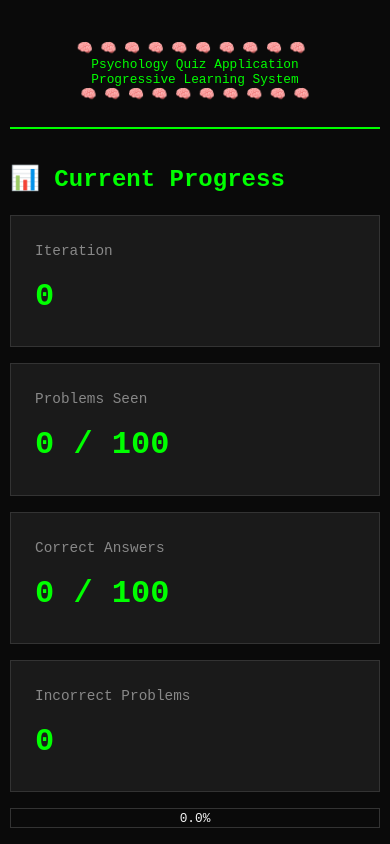
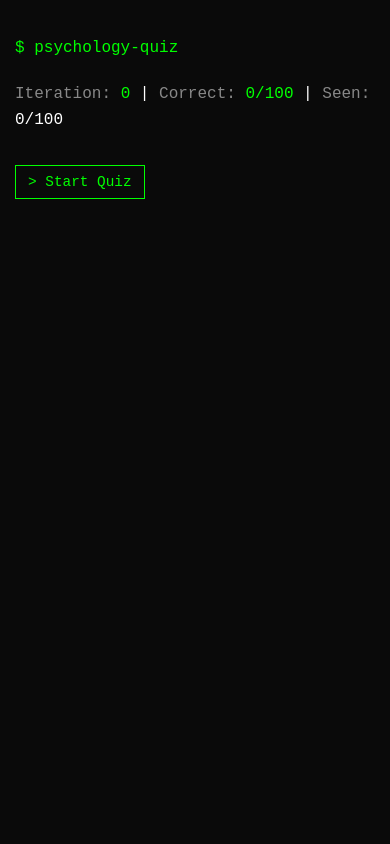
Before and after one commit to jyang-ca/sosc-quiz, a React (Vite) app: page / in a window 390 px wide. Shown: the top 844 px of the page. Built offline with nearby package versions, Linux system fonts and the light colour scheme.

Commit message:
updateLui

```diff
--- a/src/components/Feedback.tsx
+++ b/src/components/Feedback.tsx
@@ -27,26 +27,27 @@ const Feedback = ({ problem, selectedAnswer, onContinue }: FeedbackProps) => {
 
     return (
         <div>
-            <div className={`feedback ${isCorrect ? 'correct' : 'incorrect'}`}>
-                <div className="feedback-title">
+            <div style={{ margin: '1rem 0' }}>
+                <p>
                     {isCorrect ? (
-                        <span className="text-success">✅ Correct!</span>
+                        <span className="text-success">[CORRECT]</span>
                     ) : (
-                        <span className="text-error">❌ Incorrect</span>
+                        <span className="text-error">[INCORRECT]</span>
                     )}
+                </p>
             </div>
 
-                <div className="feedback-content">
+            <div style={{ margin: '1.5rem 0' }}>
                 <p>
-                        <strong>Your answer:</strong>{' '}
+                    <span className="text-dim">Your answer:</span>{' '}
                     <span className={isCorrect ? 'text-success' : 'text-error'}>
                         {selectedAnswer}. {problem.options[selectedAnswer]}
                     </span>
                 </p>
 
                 {!isCorrect && (
-                        <p>
-                            <strong>Correct answer:</strong>{' '}
+                    <p style={{ marginTop: '0.5rem' }}>
+                        <span className="text-dim">Correct:</span>{' '}
                         <span className="text-success">
                             {problem.answer}. {problem.options[problem.answer]}
                         </span>
@@ -54,28 +55,19 @@ const Feedback = ({ problem, selectedAnswer, onContinue }: FeedbackProps) => {
                 )}
             </div>
 
-                <div className="feedback-explanation">
-                    <p>
-                        <strong>📝 Explanation:</strong>
-                    </p>
-                    <p style={{ marginTop: '0.5rem', lineHeight: '1.8' }}>
+            <hr className="separator" />
+
+            <div style={{ margin: '1.5rem 0', lineHeight: '1.8' }}>
+                <p className="text-dim">Explanation:</p>
+                <p className="text-secondary" style={{ marginTop: '0.5rem' }}>
                     {problem.related_info}
                 </p>
             </div>
-            </div>
 
-            <div style={{ textAlign: 'center', margin: '2rem 0' }}>
+            <div style={{ margin: '2rem 0' }}>
                 <button className="btn" onClick={onContinue} autoFocus>
-                    Continue
+                    &gt; Continue
                 </button>
-            </div>
-
-            <hr className="separator" />
-
-            <div style={{ textAlign: 'center', padding: '1rem 0' }}>
-                <p className="text-dim" style={{ fontSize: '0.9rem' }}>
-                    Press Enter or Space to continue
-                </p>
             </div>
         </div>
     );
--- a/src/components/Loading.tsx
+++ b/src/components/Loading.tsx
@@ -2,14 +2,9 @@ const Loading = () => {
   return (
     <div className="loading">
       <div className="ascii-art">
-{`
-🧠 🧠 🧠 🧠 🧠 🧠 🧠 🧠 🧠 🧠
-Psychology Quiz Application
-Progressive Learning System
-🧠 🧠 🧠 🧠 🧠 🧠 🧠 🧠 🧠 🧠
-`}
+        {`$ psychology-quiz`}
       </div>
-      <p className="text-primary">Loading problems...</p>
+      <p className="text-dim" style={{ marginTop: '1rem' }}>Loading problems...</p>
       <div className="spinner"></div>
     </div>
   );
--- a/src/components/Statistics.tsx
+++ b/src/components/Statistics.tsx
@@ -32,114 +32,69 @@ const Statistics = ({
 
     return (
         <div>
-            <hr className="separator-heavy" />
-
             {iterationCompleted && (
-                <div style={{ textAlign: 'center', margin: '2rem 0' }}>
-                    <div className="ascii-art">
-                        {`
-🎉 🎉 🎉 🎉 🎉 🎉 🎉 🎉 🎉 🎉
-   ITERATION COMPLETE!
-🎉 🎉 🎉 🎉 🎉 🎉 🎉 🎉 🎉 🎉
-`}
-                    </div>
-                    <p className="text-success" style={{ fontSize: '1.2rem', margin: '1rem 0' }}>
-                        You have completed all 100 problems correctly!
-                    </p>
-                    <p className="text-primary">
-                        Starting Iteration {state.iteration}
+                <div style={{ margin: '1.5rem 0' }}>
+                    <p className="text-success">[ITERATION COMPLETE]</p>
+                    <p className="text-secondary" style={{ marginTop: '0.5rem' }}>
+                        All 100 problems answered correctly. Starting Iteration {state.iteration}
                     </p>
                     <hr className="separator" />
                 </div>
             )}
 
-            <h2 className="text-primary">📊 Quiz Statistics</h2>
-
-            <div className="stats-container">
-                <h3 className="text-secondary">Current Session</h3>
-                <div className="stats-grid">
-                    <div className="stat-card">
-                        <div className="stat-label">Total Questions</div>
-                        <div className="stat-value">{currentStats.total_questions}</div>
-                    </div>
-
-                    <div className="stat-card">
-                        <div className="stat-label">First Try Correct</div>
-                        <div className="stat-value text-success">{currentStats.correct_first_try}</div>
-                    </div>
-
-                    <div className="stat-card">
-                        <div className="stat-label">First Try Accuracy</div>
-                        <div className="stat-value text-success">{firstTryAccuracy.toFixed(1)}%</div>
-                    </div>
-
-                    <div className="stat-card">
-                        <div className="stat-label">Overall Accuracy</div>
-                        <div className="stat-value text-primary">{overallAccuracy.toFixed(1)}%</div>
-                    </div>
-                </div>
+            <div style={{ margin: '1.5rem 0' }}>
+                <p className="text-primary">Session Results:</p>
+                <p style={{ marginLeft: '1rem', marginTop: '0.5rem' }}>
+                    <span className="text-dim">Questions:</span>{' '}
+                    <span className="text-secondary">{currentStats.total_questions}</span>
+                    {' | '}
+                    <span className="text-dim">First-try:</span>{' '}
+                    <span className="text-success">{currentStats.correct_first_try}</span>
+                    {' '}
+                    <span className="text-success">({firstTryAccuracy.toFixed(1)}%)</span>
+                    {' | '}
+                    <span className="text-dim">Overall:</span>{' '}
+                    <span className="text-primary">{overallAccuracy.toFixed(1)}%</span>
+                </p>
             </div>
 
             <hr className="separator" />
 
-            <div className="stats-container">
-                <h3 className="text-secondary">Overall Progress</h3>
-
-                <div className="stats-grid">
-                    <div className="stat-card">
-                        <div className="stat-label">Current Iteration</div>
-                        <div className="stat-value">{state.iteration}</div>
-                    </div>
-
-                    <div className="stat-card">
-                        <div className="stat-label">Problems Seen</div>
-                        <div className="stat-value">{state.seen_problems.length} / {totalProblems}</div>
-                    </div>
-
-                    <div className="stat-card">
-                        <div className="stat-label">Correct Problems</div>
-                        <div className="stat-value text-success">{state.correct_problems.length} / {totalProblems}</div>
-                    </div>
-
-                    <div className="stat-card">
-                        <div className="stat-label">Remaining</div>
-                        <div className="stat-value text-warning">
-                            {totalProblems - state.correct_problems.length}
-                        </div>
-                    </div>
-                </div>
-
-                <div className="progress-bar">
-                    <div className="progress-fill" style={{ width: `${progress}%` }}></div>
-                    <div className="progress-text">{progress.toFixed(1)}%</div>
-                </div>
+            <div style={{ margin: '1.5rem 0' }}>
+                <p className="text-primary">Progress:</p>
+                <p style={{ marginLeft: '1rem', marginTop: '0.5rem' }}>
+                    <span className="text-dim">Iteration:</span>{' '}
+                    <span className="text-secondary">{state.iteration}</span>
+                    {' | '}
+                    <span className="text-dim">Correct:</span>{' '}
+                    <span className="text-success">{state.correct_problems.length}/{totalProblems}</span>
+                    {' '}
+                    <span className="text-success">({progress.toFixed(1)}%)</span>
+                    {' | '}
+                    <span className="text-dim">Remaining:</span>{' '}
+                    <span className="text-warning">{totalProblems - state.correct_problems.length}</span>
+                </p>
             </div>
 
             {state.iteration_stats.length > 0 && (
                 <>
                     <hr className="separator" />
-                    <div className="stats-container">
-                        <h3 className="text-secondary">📜 Previous Iterations</h3>
-                        <ul className="stat-list">
+                    <div style={{ margin: '1.5rem 0' }}>
+                        <p className="text-dim">Previous iterations:</p>
                         {state.iteration_stats.slice(-5).reverse().map((stat, idx) => (
-                                <li key={idx} className="stat-list-item">
-                                    <div>
-                                        <span className="text-primary">Iteration {stat.iteration}</span>
-                                        {' - '}
+                            <p key={idx} style={{ marginLeft: '1rem', marginTop: '0.5rem' }}>
+                                <span className="text-dim">#{stat.iteration}:</span>{' '}
+                                <span className="text-secondary">
+                                    {stat.correct_first_try}/{stat.total_questions}
+                                </span>
+                                {' '}
+                                <span className="text-success">({stat.accuracy.toFixed(1)}%)</span>
+                                {' '}
                                 <span className="text-dim">
                                     {new Date(stat.completed_at).toLocaleDateString()}
                                 </span>
-                                    </div>
-                                    <div>
-                                        <span className="text-secondary">
-                                            {stat.correct_first_try}/{stat.total_questions} questions
-                                        </span>
-                                        {' - '}
-                                        <span className="text-success">{stat.accuracy.toFixed(1)}% accuracy</span>
-                                    </div>
-                                </li>
+                            </p>
                         ))}
-                        </ul>
                     </div>
                 </>
             )}
@@ -147,54 +102,40 @@ const Statistics = ({
             {topIncorrect.length > 0 && (
                 <>
                     <hr className="separator" />
-                    <div className="stats-container">
-                        <h3 className="text-secondary">❗ Most Difficult Problems</h3>
-                        <ul className="stat-list">
+                    <div style={{ margin: '1.5rem 0' }}>
+                        <p className="text-dim">Most difficult problems:</p>
                         {topIncorrect.map((item, idx) => {
-                                const shortQuestion = item.question.length > 80
-                                    ? item.question.substring(0, 80) + '...'
+                            const shortQuestion = item.question.length > 60
+                                ? item.question.substring(0, 60) + '...'
                                 : item.question;
 
                             return (
-                                    <li key={idx} className="stat-list-item">
-                                        <div>
-                                            <span className="text-error">#{idx + 1}</span>
-                                            {' - '}
+                                <p key={idx} style={{ marginLeft: '1rem', marginTop: '0.5rem' }}>
+                                    <span className="text-warning">#{idx + 1}</span>
+                                    {' '}
                                     <span className="text-dim">[{item.stat.chapter}]</span>
-                                        </div>
-                                        <div className="text-secondary" style={{ fontSize: '0.9rem', marginTop: '0.3rem' }}>
+                                    {' '}
+                                    <span className="text-error">x{item.stat.incorrect_count}</span>
+                                    <br />
+                                    <span className="text-secondary" style={{ fontSize: '0.9rem', marginLeft: '1.5rem' }}>
                                         {shortQuestion}
-                                        </div>
-                                        <div style={{ marginTop: '0.3rem' }}>
-                                            <span className="text-warning">
-                                                Incorrect: {item.stat.incorrect_count} times
                                     </span>
-                                        </div>
-                                    </li>
+                                </p>
                             );
                         })}
-                        </ul>
                     </div>
                 </>
             )}
 
-            <hr className="separator-heavy" />
+            <hr className="separator" />
 
-            <div style={{ textAlign: 'center', margin: '2rem 0' }}>
-                <p className="text-success" style={{ fontSize: '1.1rem', marginBottom: '1rem' }}>
-                    ✅ Quiz completed! All problems answered correctly.
+            <div style={{ margin: '2rem 0' }}>
+                <p className="text-success" style={{ marginBottom: '1rem' }}>
+                    [QUIZ COMPLETE]
                 </p>
                 <button className="btn" onClick={onBackToWelcome}>
-                    Back to Home
+                    &gt; Back to Home
                 </button>
-            </div>
-
-            <hr className="separator" />
-
-            <div style={{ textAlign: 'center', padding: '1rem 0' }}>
-                <p className="text-dim" style={{ fontSize: '0.9rem' }}>
-                    👋 Great work! Keep learning!
-                </p>
             </div>
         </div>
     );
--- a/src/components/Welcome.tsx
+++ b/src/components/Welcome.tsx
@@ -8,93 +8,57 @@ interface WelcomeProps {
 
 const Welcome = ({ stateManager, onStartQuiz, totalProblems }: WelcomeProps) => {
     const state = stateManager.getState();
-    const progress = totalProblems > 0 ? (state.correct_problems.length / totalProblems) * 100 : 0;
 
     return (
         <div>
             <div className="ascii-art">
-                {`
-🧠 🧠 🧠 🧠 🧠 🧠 🧠 🧠 🧠 🧠
-Psychology Quiz Application
-Progressive Learning System
-🧠 🧠 🧠 🧠 🧠 🧠 🧠 🧠 🧠 🧠
-`}
+{`$ psychology-quiz`}
             </div>
 
-            <hr className="separator-heavy" />
-
-            <div className="stats-container">
-                <h2 className="text-primary">📊 Current Progress</h2>
-
-                <div className="stats-grid">
-                    <div className="stat-card">
-                        <div className="stat-label">Iteration</div>
-                        <div className="stat-value">{state.iteration}</div>
-                    </div>
-
-                    <div className="stat-card">
-                        <div className="stat-label">Problems Seen</div>
-                        <div className="stat-value">{state.seen_problems.length} / {totalProblems}</div>
-                    </div>
-
-                    <div className="stat-card">
-                        <div className="stat-label">Correct Answers</div>
-                        <div className="stat-value">{state.correct_problems.length} / {totalProblems}</div>
-                    </div>
-
-                    <div className="stat-card">
-                        <div className="stat-label">Incorrect Problems</div>
-                        <div className="stat-value text-warning">{state.incorrect_problems.length}</div>
-                    </div>
-                </div>
-
-                <div className="progress-bar">
-                    <div className="progress-fill" style={{ width: `${progress}%` }}></div>
-                    <div className="progress-text">{progress.toFixed(1)}%</div>
-                </div>
+            <div style={{ margin: '1.5rem 0' }}>
+                <p>
+                    <span className="text-dim">Iteration:</span>{' '}
+                    <span className="text-primary">{state.iteration}</span>
+                    {' | '}
+                    <span className="text-dim">Correct:</span>{' '}
+                    <span className="text-success">{state.correct_problems.length}/{totalProblems}</span>
+                    {' | '}
+                    <span className="text-dim">Seen:</span>{' '}
+                    <span className="text-secondary">{state.seen_problems.length}/{totalProblems}</span>
+                    {state.incorrect_problems.length > 0 && (
+                        <>
+                            {' | '}
+                            <span className="text-dim">Incorrect:</span>{' '}
+                            <span className="text-warning">{state.incorrect_problems.length}</span>
+                        </>
+                    )}
+                </p>
             </div>
 
-            <hr className="separator-heavy" />
-
-            <div style={{ textAlign: 'center', margin: '2rem 0' }}>
-                <h3 className="text-primary">Ready to start?</h3>
-                <p className="text-secondary" style={{ margin: '1rem 0' }}>
-                    You will answer 20 questions. Incorrect answers will be retested until all are correct.
-                </p>
+            <div style={{ margin: '2rem 0' }}>
                 <button className="btn" onClick={onStartQuiz}>
-                    Start Quiz
+                    &gt; Start Quiz
                 </button>
             </div>
 
             {state.iteration_stats.length > 0 && (
                 <>
                     <hr className="separator" />
-                    <div>
-                        <h3 className="text-primary">📜 Previous Iterations</h3>
-                        <ul className="stat-list">
-                            {state.iteration_stats.slice(-5).reverse().map((stat, idx) => (
-                                <li key={idx} className="stat-list-item">
-                                    <span className="text-primary">Iteration {stat.iteration}</span>
-                                    {' - '}
-                                    <span className="text-secondary">
-                                        {stat.correct_first_try}/{stat.total_questions}
-                                    </span>
-                                    {' - '}
-                                    <span className="text-success">{stat.accuracy.toFixed(1)}%</span>
-                                </li>
-                            ))}
-                        </ul>
+                    <div style={{ margin: '1rem 0' }}>
+                        <p className="text-dim">Previous:</p>
+                        {state.iteration_stats.slice(-5).reverse().map((stat, idx) => (
+                            <p key={idx} style={{ marginLeft: '1rem', marginTop: '0.5rem' }}>
+                                <span className="text-dim">#{stat.iteration}:</span>{' '}
+                                <span className="text-secondary">
+                                    {stat.correct_first_try}/{stat.total_questions}
+                                </span>
+                                {' '}
+                                <span className="text-success">({stat.accuracy.toFixed(1)}%)</span>
+                            </p>
+                        ))}
                     </div>
                 </>
             )}
-
-            <hr className="separator" />
-
-            <div style={{ textAlign: 'center', padding: '1rem 0' }}>
-                <p className="text-dim" style={{ fontSize: '0.9rem' }}>
-                    Use arrow keys ↑↓ or click to select answers • Press Enter or click Submit
-                </p>
-            </div>
         </div>
     );
 };
--- a/src/index.css
+++ b/src/index.css
@@ -84,33 +84,25 @@ h1, h2, h3, h4, h5, h6 {
   margin: 1rem 0;
 }
 
-.separator-heavy {
-  border: none;
-  border-top: 2px solid var(--text-primary);
-  margin: 1.5rem 0;
-}
-
 /* ASCII Art */
 .ascii-art {
   color: var(--text-primary);
   white-space: pre;
-  font-size: 0.8rem;
+  font-size: 1rem;
   line-height: 1.2;
-  text-align: center;
-  margin: 1rem 0;
+  margin: 1.5rem 0;
 }
 
 /* Buttons */
 .btn {
   background-color: transparent;
-  border: 2px solid var(--text-primary);
+  border: 1px solid var(--text-primary);
   color: var(--text-primary);
-  padding: 0.75rem 1.5rem;
+  padding: 0.5rem 1rem;
   font-family: 'Courier New', 'Courier', monospace;
-  font-size: 1rem;
+  font-size: 0.95rem;
   cursor: pointer;
-  transition: all 0.2s;
-  margin: 0.5rem;
+  transition: all 0.1s;
 }
 
 .btn:hover {
@@ -119,33 +111,34 @@ h1, h2, h3, h4, h5, h6 {
 }
 
 .btn:focus {
-  outline: 2px solid var(--text-warning);
+  outline: 1px solid var(--text-primary);
   outline-offset: 2px;
 }
 
 .btn:disabled {
-  opacity: 0.5;
+  opacity: 0.3;
   cursor: not-allowed;
+  border-color: var(--text-dim);
+  color: var(--text-dim);
 }
 
 /* Option list */
 .option-list {
   list-style: none;
-  margin: 1rem 0;
+  margin: 1.5rem 0;
 }
 
 .option-item {
-  padding: 1rem;
+  padding: 0.75rem;
   margin: 0.5rem 0;
   border: 1px solid var(--border-color);
   cursor: pointer;
-  transition: all 0.2s;
-  background-color: var(--bg-secondary);
+  transition: all 0.1s;
+  background-color: transparent;
 }
 
 .option-item:hover {
   border-color: var(--text-primary);
-  background-color: var(--bg-primary);
 }
 
 .option-item.selected {
@@ -155,115 +148,19 @@ h1, h2, h3, h4, h5, h6 {
 }
 
 .option-item:focus {
-  outline: 2px solid var(--text-warning);
+  outline: 1px solid var(--text-primary);
   outline-offset: 2px;
-}
-
-/* Question display */
-.question-header {
-  margin-bottom: 2rem;
-  padding-bottom: 1rem;
-  border-bottom: 2px solid var(--text-primary);
-}
-
-.question-meta {
-  color: var(--text-dim);
-  font-size: 0.9rem;
-  margin-bottom: 0.5rem;
-}
-
-.question-text {
-  font-size: 1.1rem;
-  margin: 1.5rem 0;
-  line-height: 1.8;
-}
-
-/* Feedback display */
-.feedback {
-  margin: 2rem 0;
-  padding: 1.5rem;
-  border: 2px solid;
-  border-radius: 4px;
-}
-
-.feedback.correct {
-  border-color: var(--text-success);
-  background-color: rgba(0, 255, 0, 0.05);
-}
-
-.feedback.incorrect {
-  border-color: var(--text-error);
-  background-color: rgba(255, 68, 68, 0.05);
-}
-
-.feedback-title {
-  font-size: 1.2rem;
-  font-weight: bold;
-  margin-bottom: 1rem;
-}
-
-.feedback-content {
-  margin: 0.5rem 0;
-}
-
-.feedback-explanation {
-  margin-top: 1rem;
-  padding-top: 1rem;
-  border-top: 1px solid var(--border-color);
-}
-
-/* Statistics */
-.stats-container {
-  margin: 2rem 0;
-}
-
-.stats-grid {
-  display: grid;
-  grid-template-columns: repeat(auto-fit, minmax(250px, 1fr));
-  gap: 1rem;
-  margin: 1rem 0;
-}
-
-.stat-card {
-  padding: 1.5rem;
-  border: 1px solid var(--border-color);
-  background-color: var(--bg-secondary);
-}
-
-.stat-label {
-  color: var(--text-dim);
-  font-size: 0.9rem;
-  margin-bottom: 0.5rem;
-}
-
-.stat-value {
-  color: var(--text-primary);
-  font-size: 2rem;
-  font-weight: bold;
-}
-
-.stat-list {
-  list-style: none;
-  margin: 1rem 0;
-}
-
-.stat-list-item {
-  padding: 0.75rem;
-  margin: 0.5rem 0;
-  border-left: 3px solid var(--text-primary);
-  padding-left: 1rem;
-  background-color: var(--bg-secondary);
 }
 
 /* Loading spinner */
 .loading {
-  text-align: center;
-  padding: 3rem;
+  padding: 2rem 0;
 }
 
 .spinner {
   display: inline-block;
   animation: spin 1s linear infinite;
+  margin-top: 1rem;
 }
 
 @keyframes spin {
@@ -276,67 +173,18 @@ h1, h2, h3, h4, h5, h6 {
 
 .spinner::after {
   content: '|';
-  font-size: 2rem;
+  font-size: 1.5rem;
   color: var(--text-primary);
-}
-
-/* Blinking cursor */
-.cursor {
-  display: inline-block;
-  width: 0.6rem;
-  height: 1.2rem;
-  background-color: var(--text-primary);
-  animation: blink 1s infinite;
-  margin-left: 0.2rem;
-}
-
-@keyframes blink {
-  0%, 49% { opacity: 1; }
-  50%, 100% { opacity: 0; }
-}
-
-/* Progress bar */
-.progress-bar {
-  width: 100%;
-  height: 20px;
-  border: 1px solid var(--border-color);
-  margin: 1rem 0;
-  position: relative;
-}
-
-.progress-fill {
-  height: 100%;
-  background-color: var(--text-primary);
-  transition: width 0.3s;
-}
-
-.progress-text {
-  position: absolute;
-  top: 0;
-  left: 50%;
-  transform: translateX(-50%);
-  line-height: 20px;
-  font-size: 0.8rem;
-  color: var(--text-secondary);
-  mix-blend-mode: difference;
 }
 
 /* Responsive */
 @media (max-width: 768px) {
   .terminal {
-    padding: 10px;
-  }
-
-  .question-text {
-    font-size: 1rem;
-  }
-
-  .stats-grid {
-    grid-template-columns: 1fr;
+    padding: 15px;
   }
 
   .btn {
-    padding: 0.5rem 1rem;
+    padding: 0.5rem 0.75rem;
     font-size: 0.9rem;
   }
 }
```
Also changed, not shown: src/components/Question.tsx (+11 -20 lines). Lines whose indentation alone changed are shown as unchanged.
